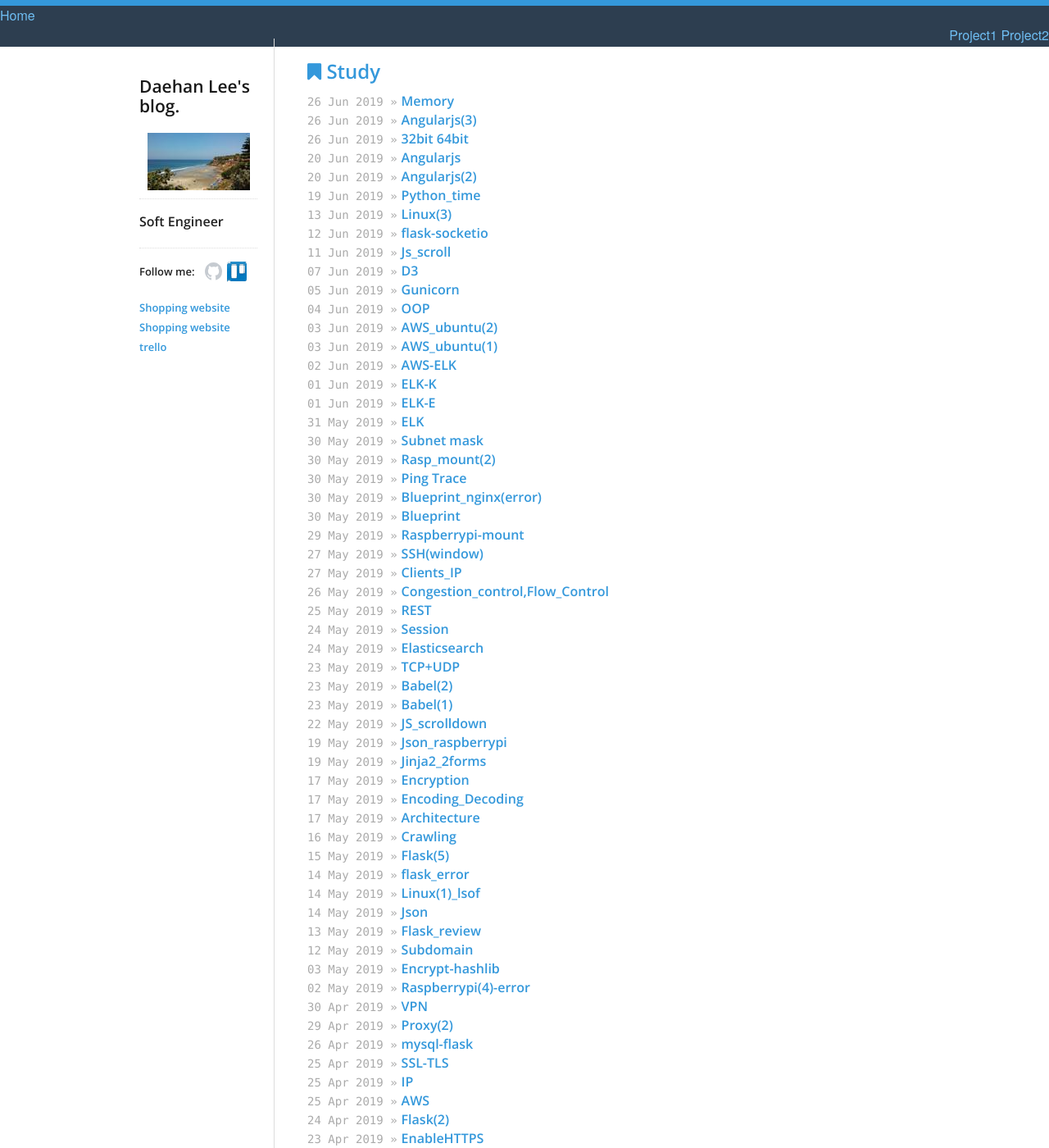
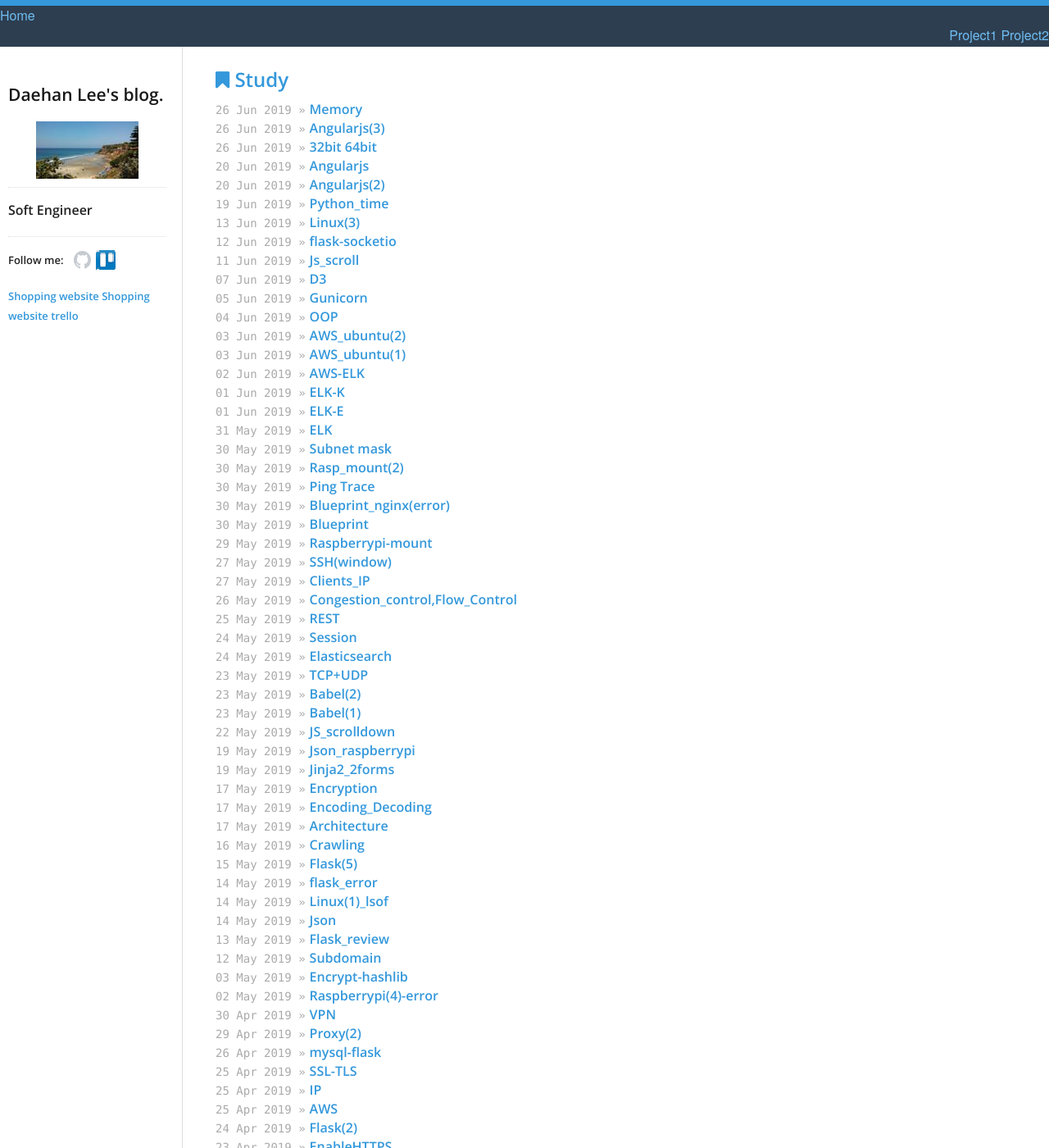
Before and after one commit to daehan0226/Study, a Jekyll site: the page built from index.html, in a window 1280 px wide and 1400 px high. Shown: the whole window at 82% size. Built offline with Jekyll 4.4.1, drawn with Linux system fonts in a browser that asks for light colours.

Commit message:
Update skeleton.css

```diff
--- a/_includes/css/skeleton.css
+++ b/_includes/css/skeleton.css
@@ -21,7 +21,7 @@
 /* #Base 960 Grid
 ================================================== */
 
-    .container                                  { position: relative; width: 960px; margin: 0 auto; padding: 0; }
+    .container                                  { position: relative; margin-top: 10px; auto; padding: 0; } /* width: 960px;  */
     .column, .columns                           { float: left; display: inline; margin-left: 10px; margin-right: 10px; }
     .row                                        { margin-bottom: 20px; }
 
```
